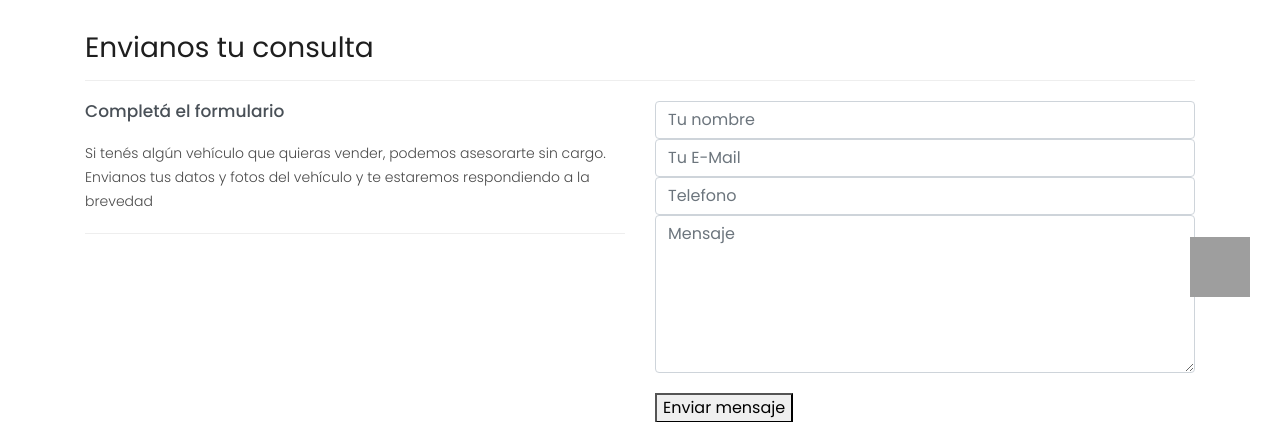
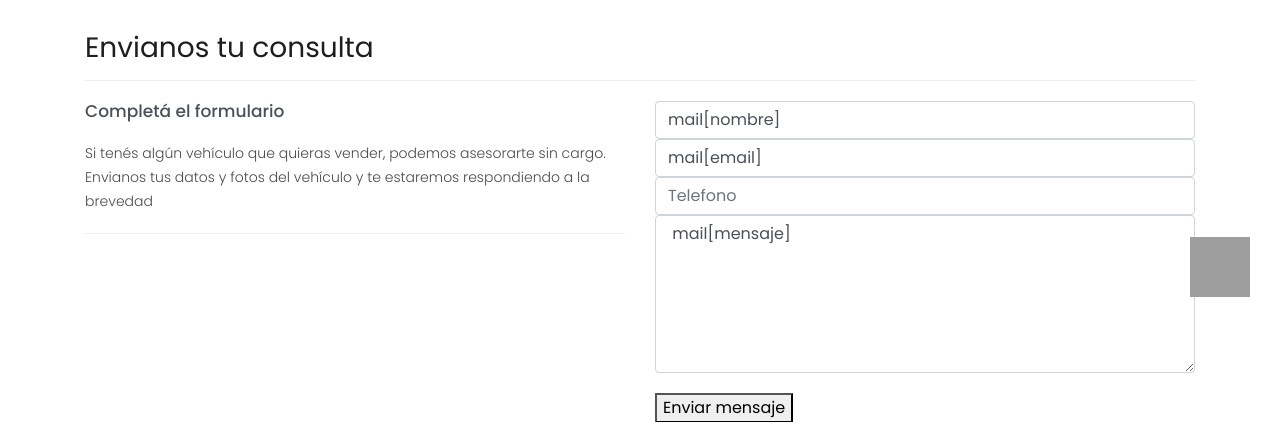
Before and after one commit to cristiandizeo/grasman, a PHP site: page /quiero-vender in a window 1280 px wide. Shown: the part 483-905 px from the top of the page. Run offline with PHP 8.4, Linux system fonts and the light colour scheme; some libraries are stand-ins or nearby versions; grey boxes are pictures that could not be loaded.

Commit message:
mail casi ok

```diff
--- a/controllers/PaginasController.php
+++ b/controllers/PaginasController.php
@@ -67,18 +67,31 @@ class PaginasController
 
   public static function contacto(Router $router)
   {
-
+    $errores = [];
     if ($_SERVER['REQUEST_METHOD'] === 'POST') {
       $nombre = $_POST['nombre'];
       $email = $_POST['email'];
       $telefono = $_POST['telefono'];
       $mensaje = $_POST['mensaje'];
 
-      $email = new Email($nombre, $email, $telefono, $mensaje);
-      $email->nuevoMensaje();
+      $mail = new Email($nombre, $email, $telefono, $mensaje);
+      $resultado = $mail->nuevoMensaje();
+
+      if (!is_null($resultado)) {
+        $errores[] = '* Revisá el formulario';
+      } else {
+        $nombre = '';
+        $email = '';
+        $telefono = '';
+        $mensaje = '';
+      }
+
     }
 
+
     $router->render('paginas/contacto', [
+      'errores' => $errores,
+      'mail' => $mail
     ]);
   }
 
--- a/views/paginas/contact-form.php
+++ b/views/paginas/contact-form.php
@@ -2,30 +2,30 @@
     <div class="row">
       <div class="col-lg-12 col-md-12 col-sm-12">
         <fieldset>
-          <input name="nombre" type="text" class="form-control" id="nombre" placeholder="Tu nombre" required="">
+          <input name="nombre" type="text" class="form-control" id="nombre" placeholder="Tu nombre" required="" value="mail[nombre]">
         </fieldset>
       </div>
       <div class="col-lg-12 col-md-12 col-sm-12">
         <fieldset>
-          <input name="email" type="email" class="form-control" id="email" placeholder="Tu E-Mail" required="">
+          <input name="email" type="email" class="form-control" id="email" placeholder="Tu E-Mail" required="" value="mail[email]">
         </fieldset>
       </div>
       <div class="col-lg-12 col-md-12 col-sm-12">
         <fieldset>
-          <input name="telefono" type="number" class="form-control" id="telefono" placeholder="Telefono" required="">
+          <input name="telefono" type="number" class="form-control" id="telefono" placeholder="Telefono" required="" value="mail[telefono]">
         </fieldset>
       </div>
       <?php if($_SERVER['PHP_SELF'] === '/index.php/quiero-vender'){ ?>
       <div class="col-lg-12 col-md-12 col-sm-12">
         <fieldset>
           <label for="imagen">Fotos del vehículo (máximo 5)</label>
-          <input type="file" accept="image/jpeg, image/png" class="form-control-file" id="imagen" name="imagenes[]" multiple="">
+          <input type="file" accept="image/jpeg, image/png" class="form-control-file" id="imagen" name="imagenes[]" multiple="" value="mail[imagen]">
         </fieldset>
       </div>
       <?php } ?>
       <div class="col-lg-12">
         <fieldset>
-          <textarea name="mensaje" rows="6" class="form-control" id="mensaje" placeholder="Mensaje" required=""><?php echo $_SERVER['PHP_SELF'] === '/index.php/vehiculo' ? 'Hola, quería saber más información sobre ' . $vehiculo->marca . ' ' . $vehiculo->modelo . ' ' . $vehiculo->year : '' ?></textarea>
+          <textarea name="mensaje" rows="6" class="form-control" id="mensaje" placeholder="Mensaje" required=""><?php echo $_SERVER['PHP_SELF'] === '/index.php/vehiculo' ? 'Hola, quería saber más información sobre ' . $vehiculo->marca . ' ' . $vehiculo->modelo . ' ' . $vehiculo->year : '' ?> <?php echo 'mail[mensaje]'; ?></textarea>
         </fieldset>
       </div>
       <div class="col-lg-12">
```
Also changed, not shown: classes/Email.php (+15 -19 lines), views/paginas/contacto.php (+13 -0 lines).
